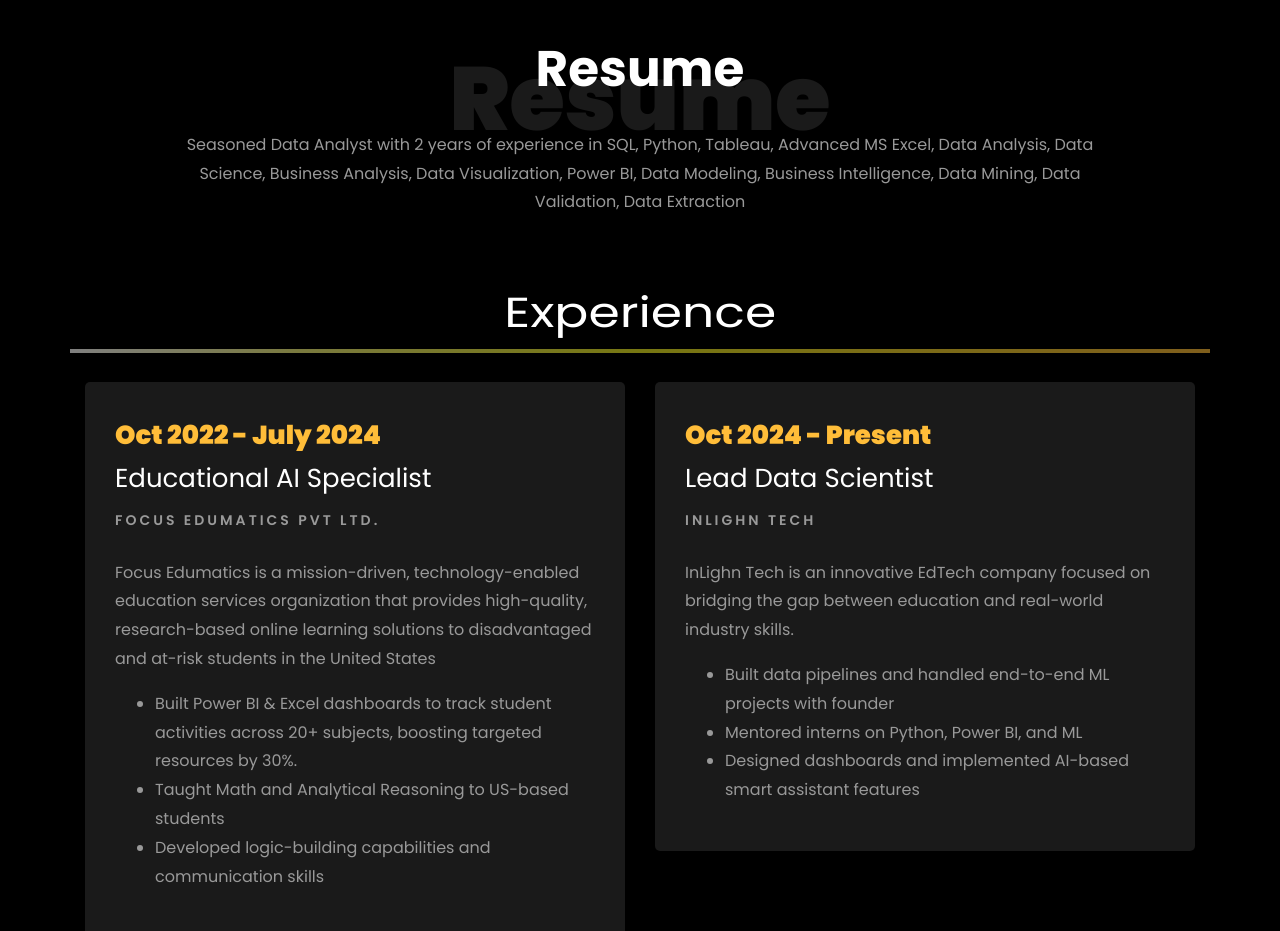
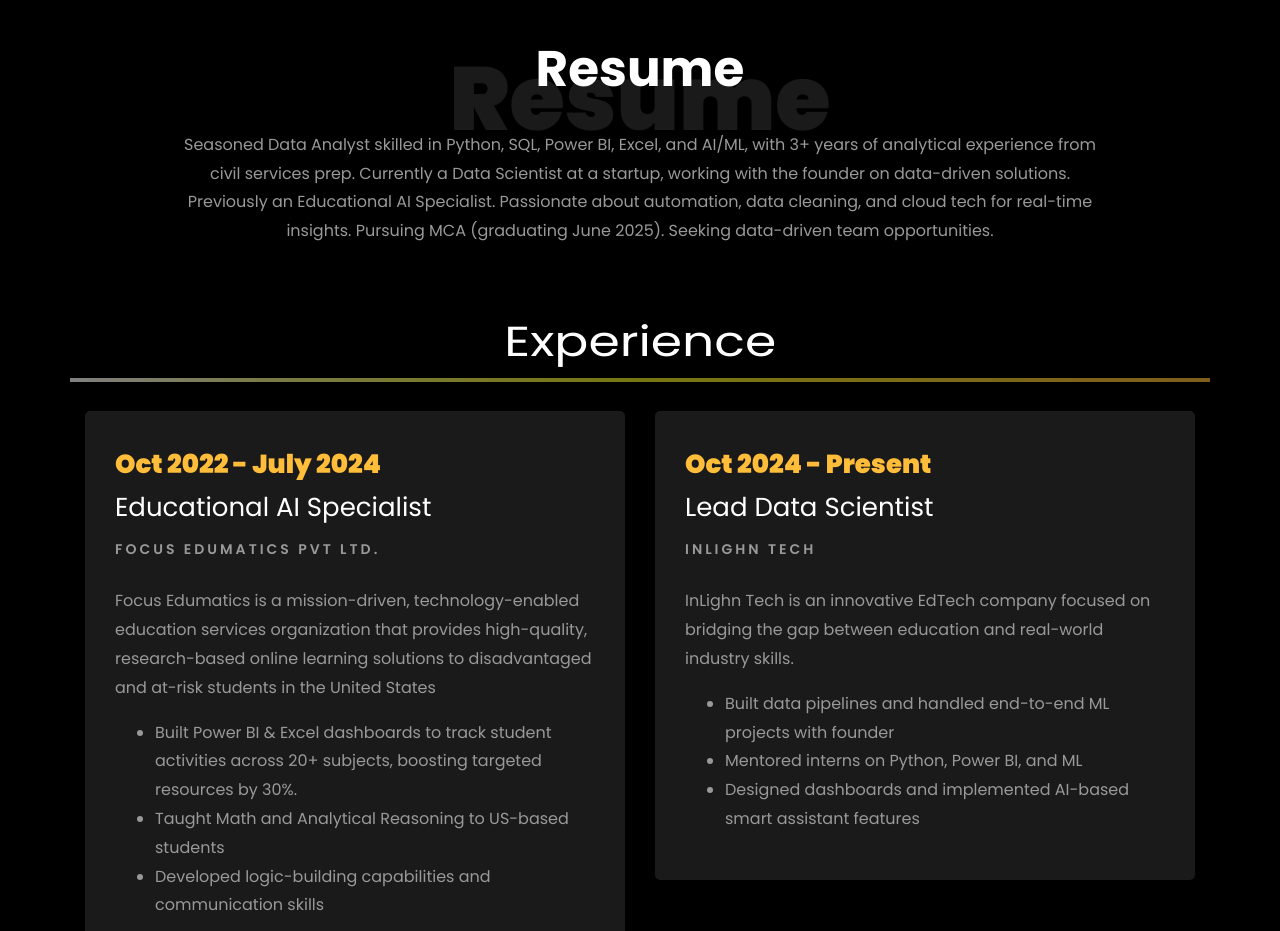
Before and after one commit to RishavPatel1/RishavPatel1.github.io, a plain HTML site: page index.html in a window 1280 px wide. Shown: the part 1820-2751 px from the top of the page. Drawn offline with Linux system fonts and the light colour scheme; files whose address does not match are found by name.

Commit message:
Update index.html

```diff
--- a/index.html
+++ b/index.html
@@ -312,7 +312,10 @@
           <div class="col-md-10 heading-section text-center ftco-animate">
           	<h1 class="big big-2">Resume</h1>
             <h2 class="mb-4">Resume</h2>
-            <p>Seasoned Data Analyst with 2 years of experience in SQL, Python, Tableau, Advanced MS Excel, Data Analysis, Data Science, Business Analysis, Data Visualization, Power BI, Data Modeling, Business Intelligence, Data Mining, Data Validation, Data Extraction</p>
+            <p>Seasoned Data Analyst skilled in Python, SQL, Power BI, Excel, and AI/ML, with 3+ years of analytical experience from
+civil services prep. Currently a Data Scientist at a startup, working with the founder on data-driven solutions. Previously an
+Educational AI Specialist. Passionate about automation, data cleaning, and cloud tech for real-time insights. Pursuing MCA
+(graduating June 2025). Seeking data-driven team opportunities.</p>
           </div>
         </div>
 
```
